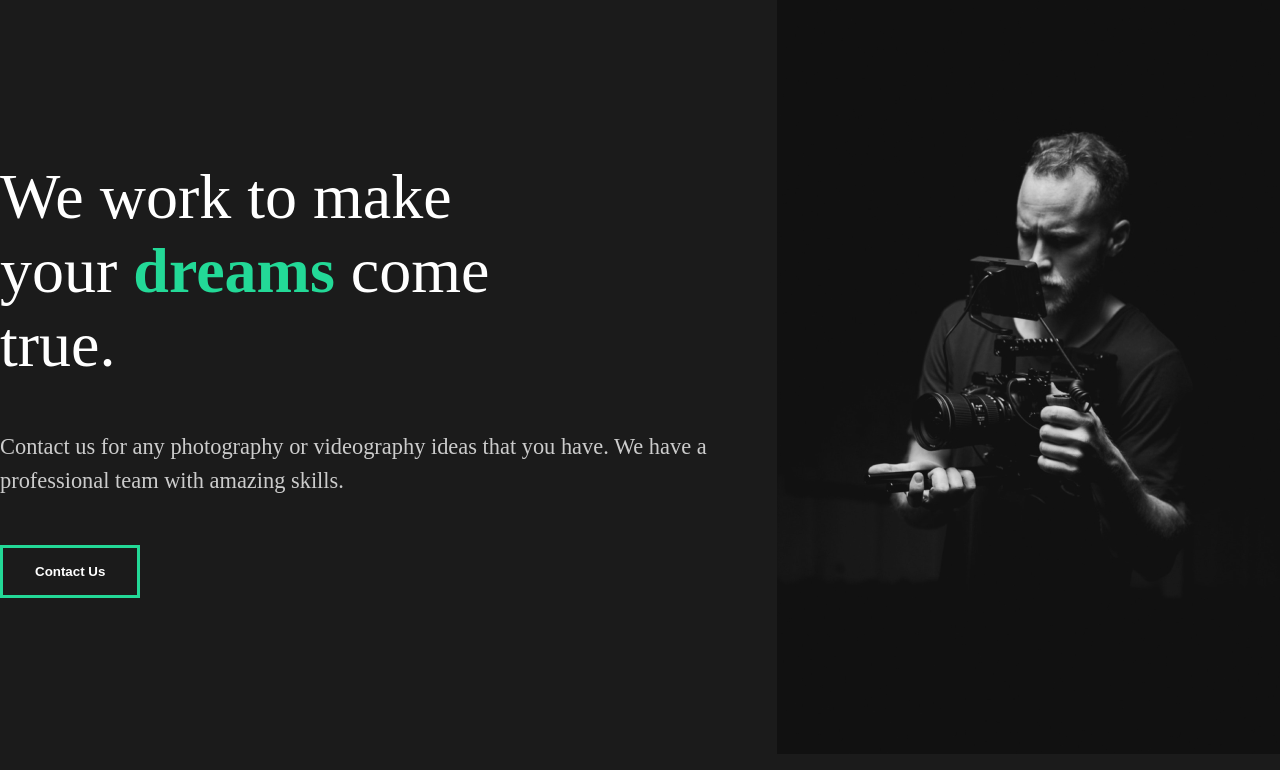
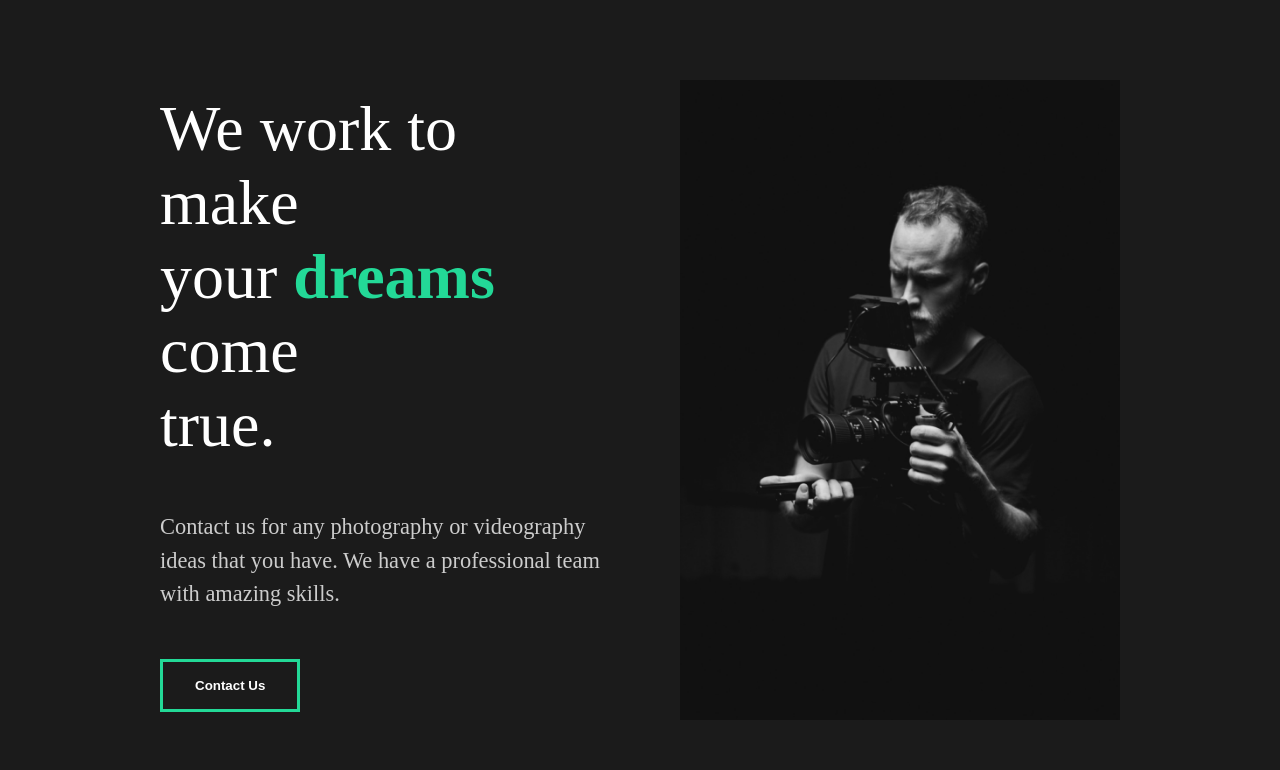
Before and after one commit to RossieK/react-website, a React (Create React App) app: page / in a window 1280 px wide. Shown: the top 770 px of the page. Built offline with nearby package versions, Linux system fonts and the light colour scheme.

Commit message:
Add more styled components to About section

```diff
--- a/src/components/AboutSection.js
+++ b/src/components/AboutSection.js
@@ -4,24 +4,24 @@ import styled from 'styled-components';
 const AboutSection = () => {
     return (
         <StyledAbout>
-            <div className="description">
+            <StyledDescription>
                 <div className="title">
-                    <div className="hide">
+                    <StyledHide>
                         <h2>We work to make</h2>
-                    </div>
-                    <div className="hide">
+                    </StyledHide>
+                    <StyledHide>
                         <h2>your <span>dreams</span> come</h2>
-                    </div>
-                    <div className="hide">
+                    </StyledHide>
+                    <StyledHide>
                         <h2>true.</h2>
-                    </div>
+                    </StyledHide>
                 </div>
                 <p>Contact us for any photography or videography ideas that you have. We have a professional team with amazing skills.</p>
                 <button>Contact Us</button>
-            </div>
-            <div className="image">
+            </StyledDescription>
+            <StyledImg>
                 <img src={home1} alt="Guy with a camera" />
-            </div>
+            </StyledImg>
         </StyledAbout>
     );
 };
@@ -32,8 +32,26 @@ min-height: 90vh;
 display: flex;
 align-items:center;
 justify-content:space-between;
-padding: 5rem 10 rem;
-color:white;
-`
+padding: 5rem 10rem;
+color:white;`;
+
+const StyledDescription = styled.div`
+flex:1;
+padding-right:5rem;
+h2{
+    font-weight:lighter;
+}`;
+
+const StyledImg = styled.div`
+flex:1;
+overflow:hidden;
+img{
+    width:100%;
+    height:80vh;
+    object-fit:cover;
+}`;
+
+const StyledHide = styled.div`
+overflow:hidden;`;
 
 export default AboutSection;
```
